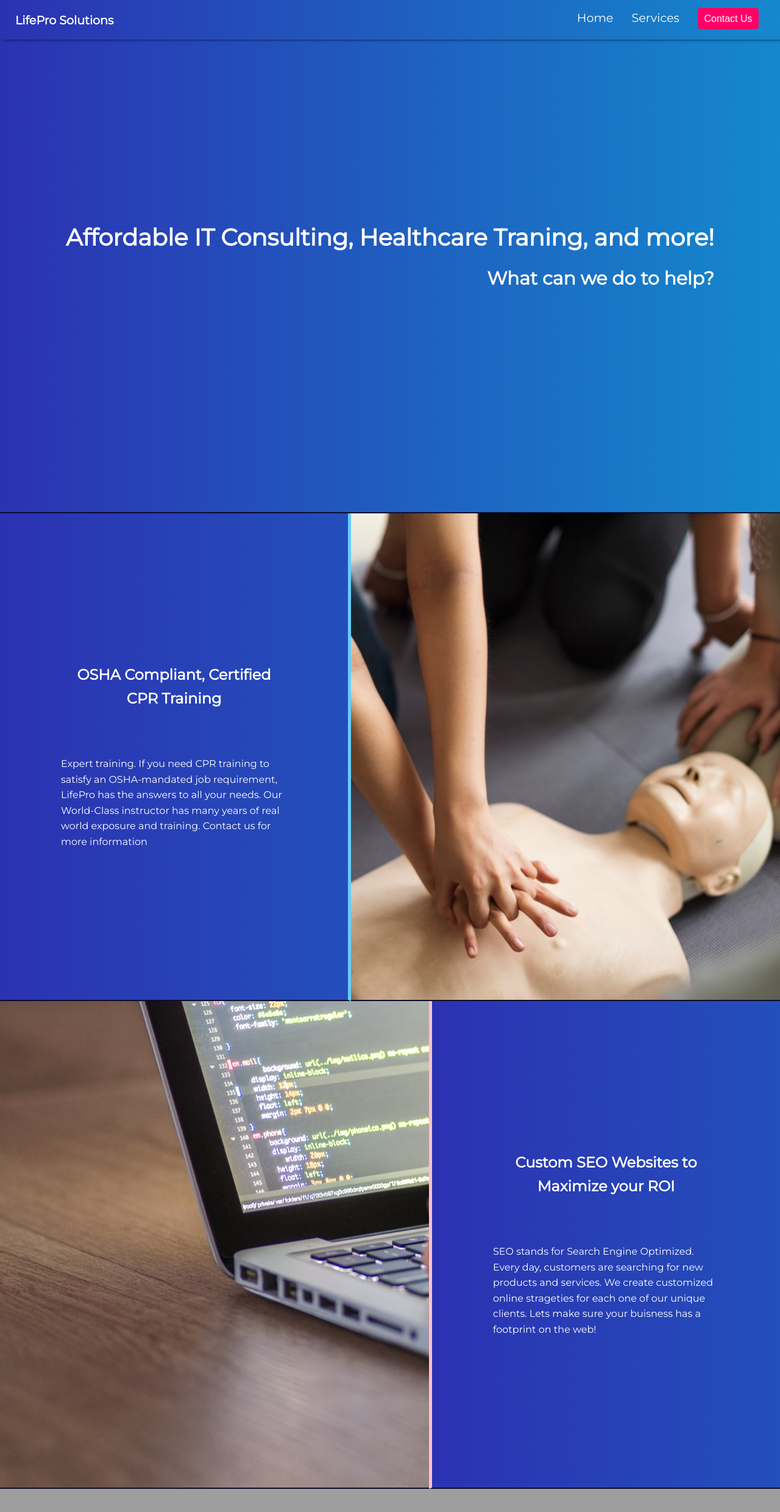
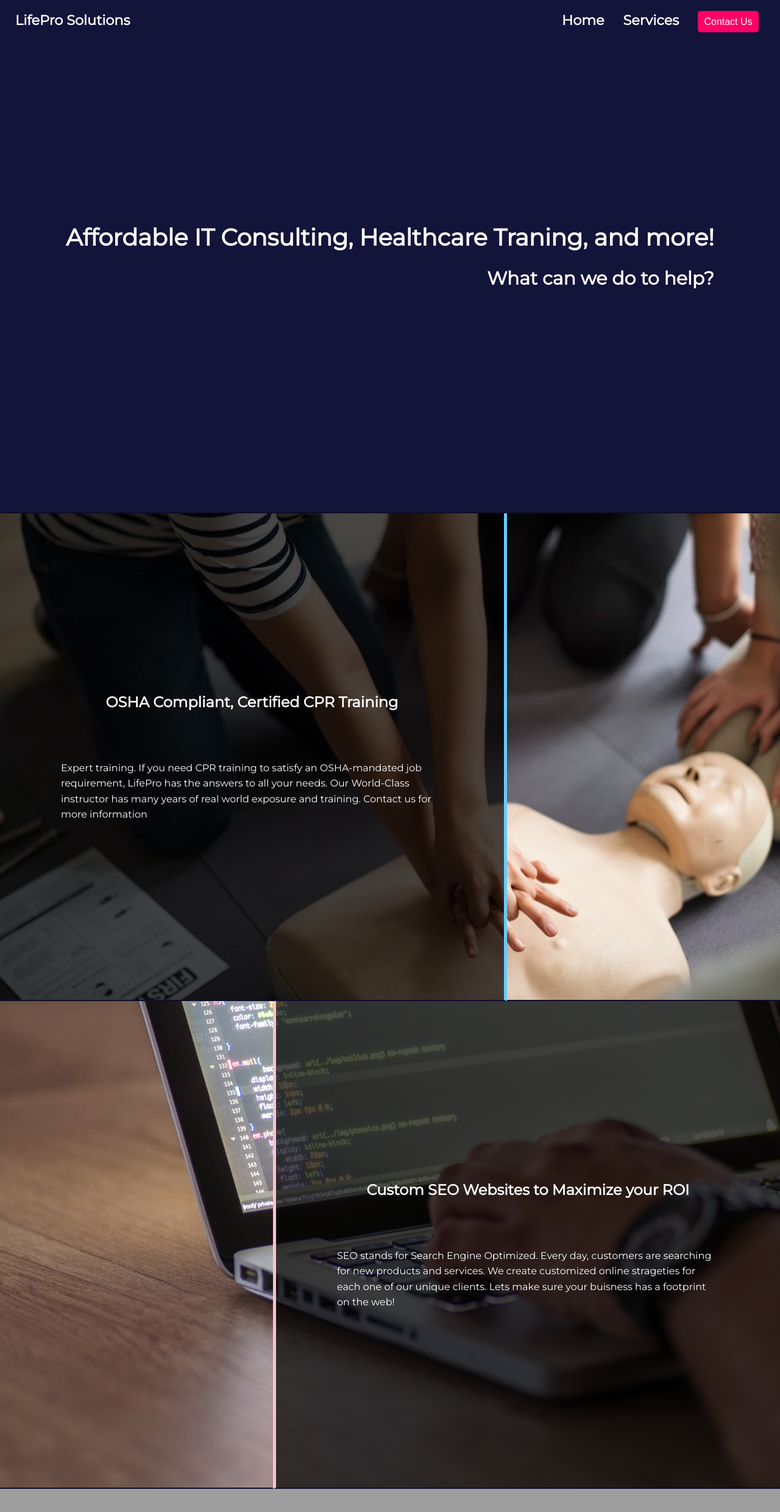
Before and after one commit to FernandoAFaria/LifePro-Solutions, a plain HTML site: page index.html in a window 1280 px wide. Shown: the top 2480 px of the page at 61% size. Drawn offline with nearby package versions, Linux system fonts and the light colour scheme; grey boxes are pictures that could not be loaded.

Commit message:
minor changes

```diff
--- a/assets/css/style.css
+++ b/assets/css/style.css
@@ -11,36 +11,39 @@ html{
 
 }
 body{
-    background: #1488CC;  /* fallback for old browsers */
-background: -webkit-linear-gradient(to right, #2B32B2, #1488CC);  /* Chrome 10-25, Safari 5.1-6 */
-background: linear-gradient(to right, #2B32B2, #1488CC); /* W3C, IE 10+/ Edge, Firefox 16+, Chrome 26+, Opera 12+, Safari 7+ */
-
+    /* background: #1488CC;  /* fallback for old browsers */
+    /* background: -webkit-linear-gradient(to right, #2B32B2, #1488CC);  Chrome 10-25, Safari 5.1-6 */
+    /* background: linear-gradient(to right, #2B32B2, #1488CC); */
+    background: rgb(19, 20, 58);
     overflow-x: hidden;
     width: 100vw;
-
+    transition: background 1s;
 }
 /* NAV BAR STYLES */
+
 .navbar{
-    position: fixed;
-    top: 0;
+    color: white;
+    position: absolute;
+    /* top: 0; */
     width: 100vw;
     height: 65px;
     background:  transparent;
-    color: white;
     display: flex;
     align-items: center;
-    font-size: 1.2rem;
+    font-size: 1.4rem;
     transition: background 1.2s;
     min-width: 360px;
-    box-shadow: 5px 0px 5px rgba(0,0,0,.75);
     z-index: 99;
 }
 .title{
     padding-left: 25px;
     width: 350px;
     font-weight: bold;
+
 }
-
+.hover{
+    font-weight: 900;
+}
 
 
 .nav-list{
@@ -49,16 +52,19 @@ background: linear-gradient(to right, #2B32B2, #1488CC); /* W3C, IE 10+/ Edge, F
     text-align: right;
     margin-right: 10px;
 
+
 }
+
 .nav-list li{
     display: inline-block;
     list-style-type: none;
     margin-right: 25px;
-
+    padding-top: 7px;
 }
 
+
 .hover:hover{
-    color: #ff0066;
+    color: #ff0066 !important;
     cursor: pointer;
     font-weight: bold;
 }
@@ -70,8 +76,6 @@ background: linear-gradient(to right, #2B32B2, #1488CC); /* W3C, IE 10+/ Edge, F
     border-radius: 5px;
     margin-top: -5px;
     font-size: 1rem;
-
-
 }
 
 .last{
@@ -82,6 +86,7 @@ background: linear-gradient(to right, #2B32B2, #1488CC); /* W3C, IE 10+/ Edge, F
 a{
     text-decoration: none;
     color: white;
+
 }
 /*Landing Page */
 .landing-page{
@@ -116,11 +121,12 @@ a{
     z-index: 1;
     height: 100%;
     border-bottom: 2px solid #0f0c29;
-    width: 45%;
-    background: #1488CC;  /* fallback for old browsers */
-    background: -webkit-linear-gradient(to right, #2B32B2, #1488CC);  /* Chrome 10-25, Safari 5.1-6 */
-    background: linear-gradient(to right, #2B32B2, #1488CC); /* W3C, IE 10+/ Edge, Firefox 16+, Chrome 26+, Opera 12+, Safari 7+ */
-    background-size: 300%;
+    width: 65%;
+    background: rgba(0,0,0,.70);
+    /* background: #1488CC;  fallback for old browsers */
+    /* background: -webkit-linear-gradient(to right, #2B32B2, #1488CC);  Chrome 10-25, Safari 5.1-6 */
+    /* background: linear-gradient(to right, #2B32B2, #1488CC); W3C, IE 10+/ Edge, Firefox 16+, Chrome 26+, Opera 12+, Safari 7+ */
+    /* background-size: 300%; */
     border-right: 5px solid #66ccff;
     display: flex;
     color: white;
@@ -160,12 +166,13 @@ a{
     position: absolute;
     z-index: 1;
     height: 100%;
-    width: 45%;
-  background: #1488CC;  /* fallback for old browsers */
-    background: -webkit-linear-gradient(to right, #2B32B2, #1488CC);  /* Chrome 10-25, Safari 5.1-6 */
-    background: linear-gradient(to right, #2B32B2, #1488CC); /* W3C, IE 10+/ Edge, Firefox 16+, Chrome 26+, Opera 12+, Safari 7+ */
+    width: 65%;
+    background: rgba(0,0,0,.70);
+  /* background: #1488CC;  fallback for old browsers */
+    /* background: -webkit-linear-gradient(to right, #2B32B2, #1488CC);  Chrome 10-25, Safari 5.1-6 */
+    /* background: linear-gradient(to right, #2B32B2, #1488CC); W3C, IE 10+/ Edge, Firefox 16+, Chrome 26+, Opera 12+, Safari 7+ */
     border-left: 5px solid pink;
-    background-size: 300%;
+    /* background-size: 300%; */
     display: flex;
     color: white;
     line-height: 1.6;
@@ -203,13 +210,11 @@ a{
     width: 100%;
     left: 0;
     bottom: 0;
-    background: #1488CC;  /* fallback for old browsers */
-    background: -webkit-linear-gradient(to right, #2B32B2, #1488CC);  /* Chrome 10-25, Safari 5.1-6 */
-    background: linear-gradient(to right, #2B32B2, #1488CC); /* W3C, IE 10+/ Edge, Firefox 16+, Chrome 26+, Opera 12+, Safari 7+ */
-
-
+    background: rgba(0,0,0,.70);
+    /* background: #1488CC;  fallback for old browsers */
+    /* background: -webkit-linear-gradient(to right, #2B32B2, #1488CC);  Chrome 10-25, Safari 5.1-6 */
+    /* background: linear-gradient(to right, #2B32B2, #1488CC); W3C, IE 10+/ Edge, Firefox 16+, Chrome 26+, Opera 12+, Safari 7+ */
     border-top: 5px solid #ffff66;
-    border-bottom: 2px solid #0f0c29;
     display: flex;
     color: white;
     line-height: 1.6;
@@ -219,11 +224,8 @@ a{
     padding: 75px 100px;
 }
 .contact-us{
-    min-height: 100vh;
-
-
-
-    padding: 50px 0;
+    height: 840px;
+    /* padding: 50px 0; */
     background: url('../../images/bg-01.jpg');
     background-size: cover;
     display: flex;
@@ -266,19 +268,20 @@ a{
     position: absolute;
     z-index: 1;
     width: 105%;
-    height: 100%;
-    background: rgba(194, 194, 194, 0.75)
+    height: 840px;
+    background:  rgba(19, 0, 65, .25);
 }
 .modal{
     position: relative;
     z-index: 2;
-    width: 60vw;
+    width: 50vw;
     height: 720px;
     background: white;
     border-radius: 10px;
     overflow: hidden;
     box-shadow: 0 15px 28px rgba(0,0,0,.25);
     text-align: center;
+
 }
 .contact-body{
     position: relative;
@@ -347,6 +350,9 @@ textarea{
     textarea{
         width: 98%;
     }
+    .web-info{
+        left: 0;
+    }
 
 }
 
--- a/assets/js/app.js
+++ b/assets/js/app.js
@@ -1,21 +1,10 @@
 document.addEventListener('DOMContentLoaded', function(){
+
     let navbar = document.getElementById('navbar');
-    function navChange(){
-        if(window.scrollY > 25){
-            navbar.style.background = 'black';
-            navbar.style.color = "lightgrey";
-        }
-        if (window.scrollY < 25) {
-            navbar.style.background = 'transparent';
-            navbar.style.color = "white";
-        }
-    }
+    let navlinks = document.getElementsByClassName('hover');
 
 
 
-
-
-    document.addEventListener('scroll', navChange);
     ScrollReveal().reveal('.about-info', {
         delay: 600,
         distance: '400px',
@@ -29,11 +18,11 @@ document.addEventListener('DOMContentLoaded', function(){
 
     });
 
-    // ScrollReveal().reveal(".consulting-info", {
-    //   delay: 500,
-    //   distance: "600px",
-    //   origin: "bottom"
-    // });
+    ScrollReveal().reveal(".consulting-info", {
+      delay: 500,
+      distance: "600px",
+      origin: "bottom"
+    });
 
 
 })
```
